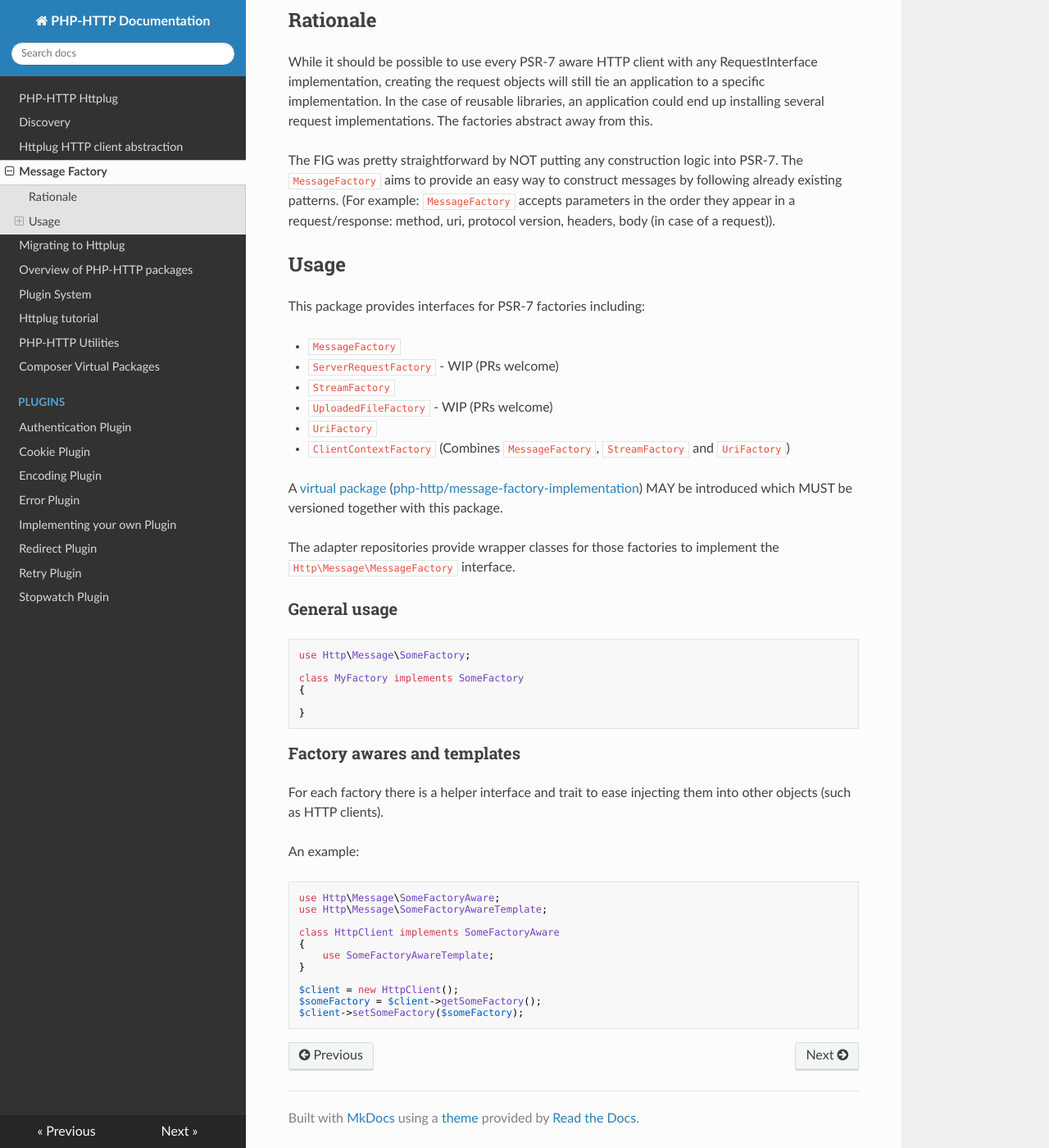
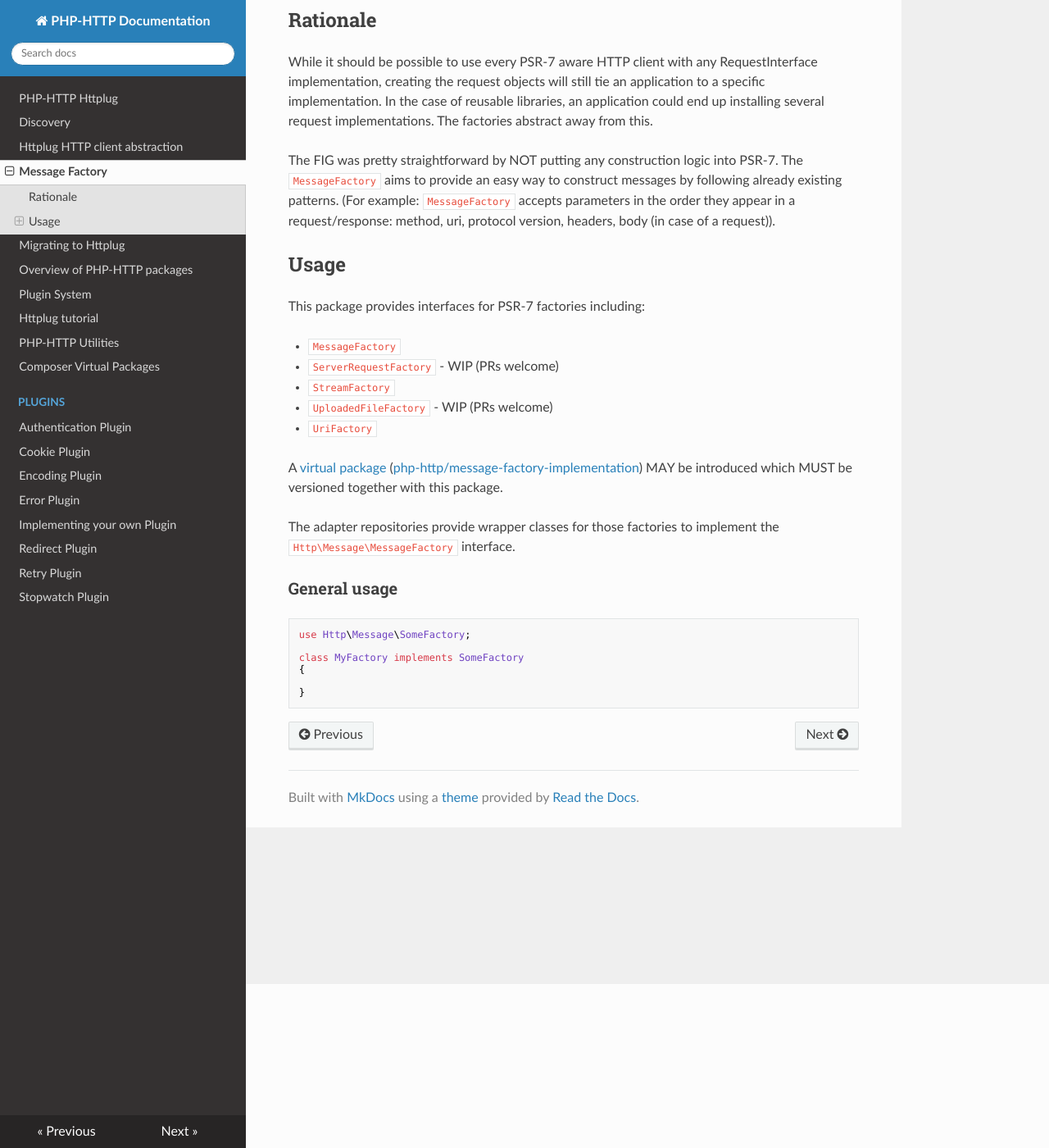
Before and after one commit to php-http/documentation, an MkDocs documentation site: the page built from docs/message-factory.md, in a window 1280 px wide and 1400 px high, scrolled down 200 px. Shown: the whole window at 82% size. Built offline with MkDocs 1.6.1, drawn with Linux system fonts in a browser that asks for light colours; nearby versions of some CDN libraries.

Commit message:
Remove Client Context factory and Factory Awares/Templates from docs

````diff
--- a/docs/message-factory.md
+++ b/docs/message-factory.md
@@ -19,7 +19,6 @@ This package provides interfaces for PSR-7 factories including:
 - `StreamFactory`
 - `UploadedFileFactory` - WIP (PRs welcome)
 - `UriFactory`
-- `ClientContextFactory` (Combines `MessageFactory`, `StreamFactory` and `UriFactory`)
 
 
 A [virtual package](virtual-package.md) ([php-http/message-factory-implementation](https://packagist.org/providers/php-http/message-factory-implementation)) MAY be introduced which MUST be versioned together with this package.
@@ -36,24 +35,3 @@ class MyFactory implements SomeFactory
 
 }
 ```
-
-
-### Factory awares and templates
-
-For each factory there is a helper interface and trait to ease injecting them into other objects (such as HTTP clients).
-
-An example:
-
-``` php
-use Http\Message\SomeFactoryAware;
-use Http\Message\SomeFactoryAwareTemplate;
-
-class HttpClient implements SomeFactoryAware
-{
-    use SomeFactoryAwareTemplate;
-}
-
-$client = new HttpClient();
-$someFactory = $client->getSomeFactory();
-$client->setSomeFactory($someFactory);
-```
````
